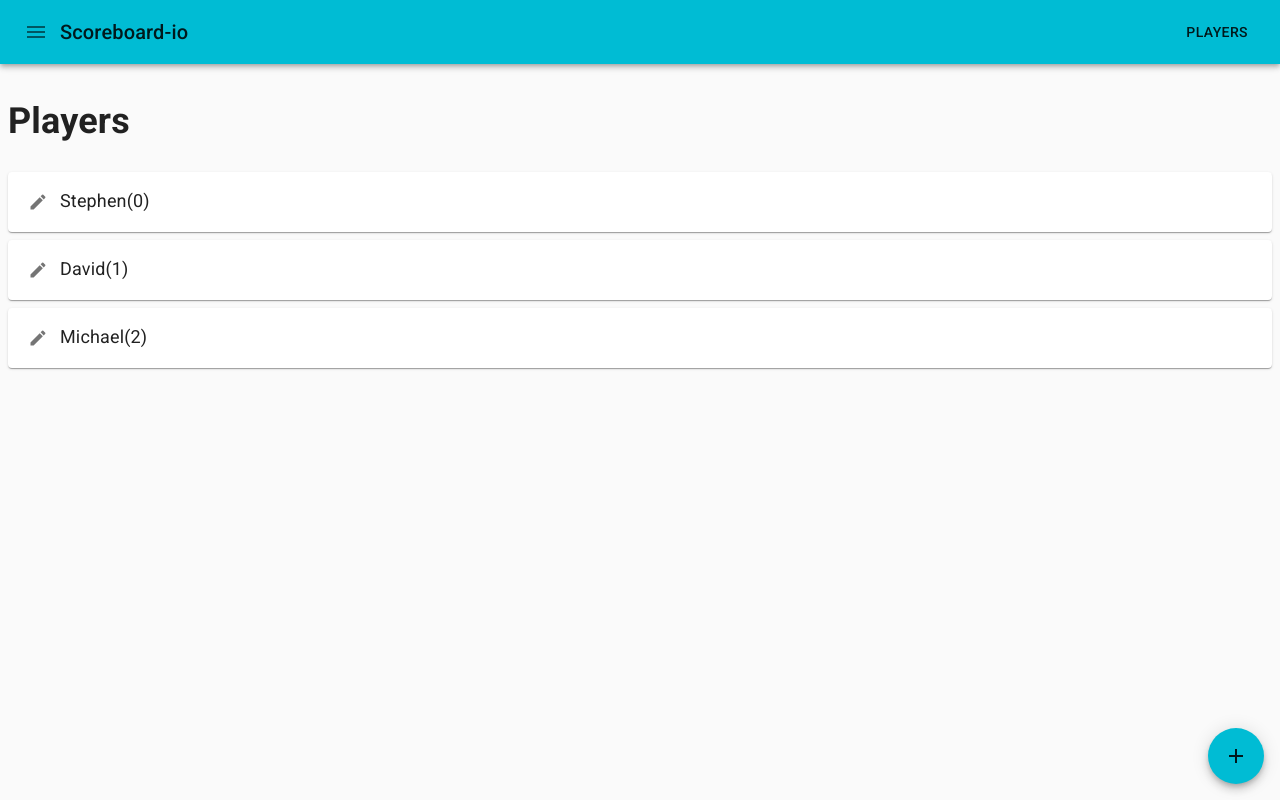
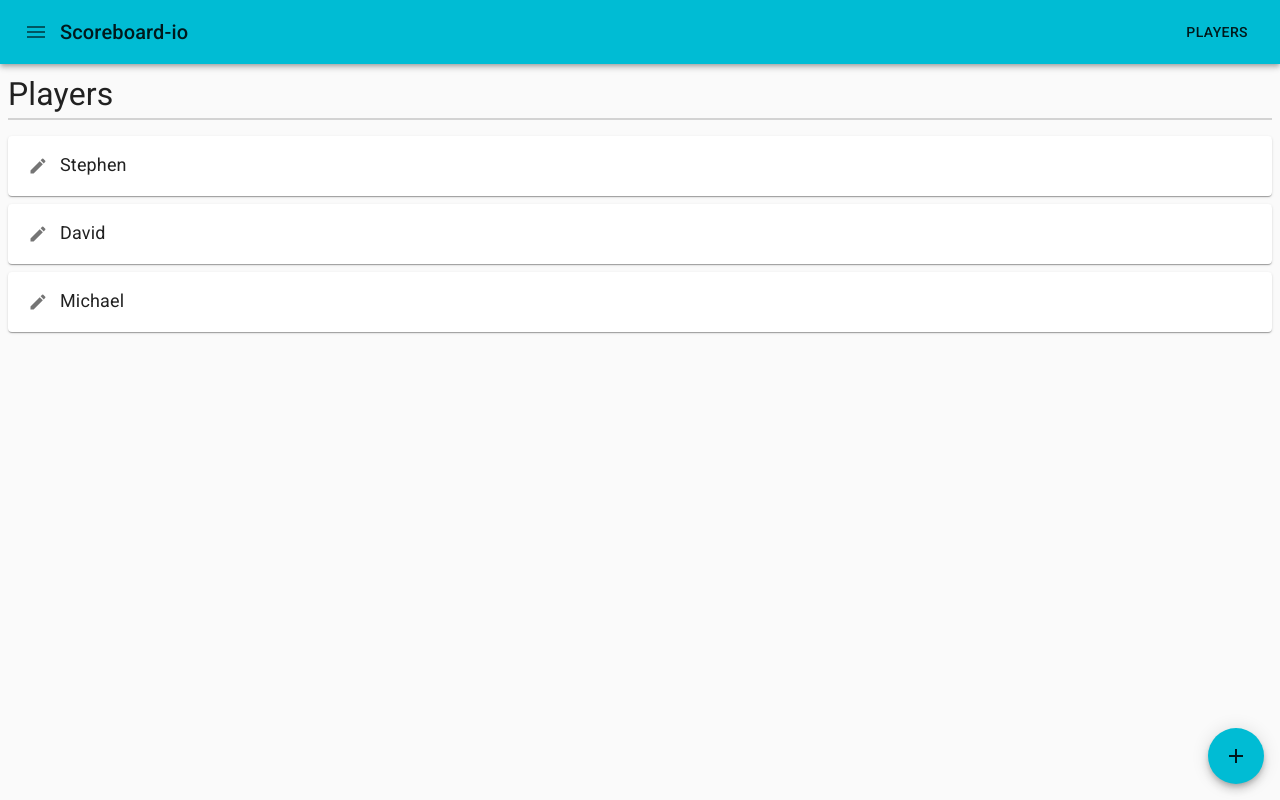
Before and after one commit to Zeragamba/scoreboard-io, a React (Create React App) app: page /players in a window 1280 px wide. Built offline with nearby package versions, Linux system fonts and the light colour scheme.

Commit message:
clean up player pages

```diff
--- /dev/null
+++ b/src/common/page-title.scss
@@ -0,0 +1,4 @@
+.page-title {
+  font-size: 32px;
+  border-bottom: 2px solid lightgrey;
+}
--- /dev/null
+++ b/src/common/page-title.tsx
@@ -0,0 +1,11 @@
+import React from 'react';
+
+import './page-title.scss';
+
+const PageTitle:React.FC = ({children}) => {
+  return (
+    <div className={'page-title'}>{children}</div>
+  );
+};
+
+export default PageTitle;
--- a/src/players/pages/edit-page.tsx
+++ b/src/players/pages/edit-page.tsx
@@ -1,9 +1,11 @@
+import {Card, CardContent, Grid} from '@material-ui/core';
 import React from 'react';
 import {useDispatch, useSelector} from 'react-redux';
 import {useParams} from 'react-router';
 
-import PlayerForm from '../components/player-form';
+import PageTitle from '../../common/page-title';
 import Player from '../player';
+import PlayerForm from '../player-form';
 import {UpdatePlayer} from '../player.actions';
 import PlayerSelectors from '../player.selectors';
 
@@ -19,10 +21,19 @@ const EditPage:React.FC = () => {
   }
 
   return (
-    <div>
-      Edit Page for {player.name}
-      <PlayerForm player={player} onSave={onFormSave} />
-    </div>
+    <Grid container spacing={2}>
+      <Grid item xs={12}>
+        <PageTitle>Edit {player.name}</PageTitle>
+      </Grid>
+
+      <Grid item xs={12}>
+        <Card>
+          <CardContent>
+            <PlayerForm player={player} onSave={onFormSave} />
+          </CardContent>
+        </Card>
+      </Grid>
+    </Grid>
   );
 };
 
--- a/src/players/pages/index-page.tsx
+++ b/src/players/pages/index-page/index.tsx
@@ -1,11 +1,12 @@
-import {Fab} from '@material-ui/core';
+import {Fab, Grid} from '@material-ui/core';
 import AddIcon from '@material-ui/icons/Add';
 import {push} from 'connected-react-router';
 import React from 'react';
 import {useDispatch, useSelector} from 'react-redux';
 
-import {RootState} from '../../store/root-reducer';
-import PlayersList from '../components/players-list';
+import PageTitle from '../../../common/page-title';
+import {RootState} from '../../../store/root-reducer';
+import PlayersList from './players-list';
 
 const IndexPage:React.FC = () => {
   const dispatch = useDispatch();
@@ -13,13 +14,19 @@ const IndexPage:React.FC = () => {
   const onAddButtonClick = () => dispatch(push('/players/new'));
 
   return (
-    <div>
-      <h1>Players</h1>
-      <PlayersList players={players} />
+    <Grid container spacing={2}>
+      <Grid item xs={12}>
+        <PageTitle>Players</PageTitle>
+      </Grid>
+
+      <Grid item xs={12}>
+        <PlayersList players={players} />
+      </Grid>
+
       <Fab color={'primary'} onClick={onAddButtonClick}>
         <AddIcon />
       </Fab>
-    </div>
+    </Grid>
   );
 };
 
--- a/src/players/components/players-list.scss
+++ b/src/players/pages/index-page/players-list.scss
@@ -1,7 +1,5 @@
 .players-list {
   .player {
-    margin-bottom: 8px;
-
     .name {
       padding: 8px;
     }
--- a/src/players/components/players-list.tsx
+++ b/src/players/pages/index-page/players-list.tsx
@@ -1,11 +1,11 @@
-import {IconButton, Paper} from '@material-ui/core';
+import {Grid, IconButton, Paper} from '@material-ui/core';
 import EditIcon from '@material-ui/icons/Edit';
 import {push} from 'connected-react-router';
 import React from 'react';
 import {useDispatch} from 'react-redux';
 
-import Player from '../player';
-import {PlayersState} from '../player.reducer';
+import Player from '../../player';
+import {PlayersState} from '../../player.reducer';
 
 import './players-list.scss';
 
@@ -15,11 +15,13 @@ interface PlayerListProps {
 
 const PlayersList:React.FC<PlayerListProps> = ({players}) => {
   return (
-    <div className={'players-list'}>
+    <Grid container spacing={1} className={'players-list'}>
       {players.map((player:Player) => (
-        <PlayerListItem player={player} key={player.id} />
+        <Grid item xs={12}>
+          <PlayerListItem player={player} key={player.id} />
+        </Grid>
       ))}
-    </div>
+    </Grid>
   );
 };
 
@@ -38,7 +40,6 @@ export const PlayerListItem:React.FC<PlayerListItemProps> = ({player}) => {
           <EditIcon fontSize={'small'} />
         </IconButton>
         {player.name}
-        ({player.id})
       </div>
     </Paper>
   );
--- a/src/players/pages/new-page.tsx
+++ b/src/players/pages/new-page.tsx
@@ -1,8 +1,10 @@
+import {Card, CardContent, Grid} from '@material-ui/core';
 import {push} from 'connected-react-router';
 import React from 'react';
 import {useDispatch} from 'react-redux';
 
-import PlayerForm from '../components/player-form';
+import PageTitle from '../../common/page-title';
+import PlayerForm from '../player-form';
 import Player from '../player';
 import {NewPlayer} from '../player.actions';
 
@@ -14,10 +16,19 @@ const NewPage:React.FC = () => {
   };
 
   return (
-    <div>
-      Add Player
-      <PlayerForm onSave={onFormSave} />
-    </div>
+    <Grid container spacing={2}>
+      <Grid item xs={12}>
+        <PageTitle>Add Player</PageTitle>
+      </Grid>
+
+      <Grid item xs={12}>
+        <Card>
+          <CardContent>
+            <PlayerForm onSave={onFormSave} />
+          </CardContent>
+        </Card>
+      </Grid>
+    </Grid>
   );
 };
 
--- a/src/players/components/player-form.tsx
+++ b/src/players/player-form.tsx
@@ -1,6 +1,6 @@
-import {TextField} from '@material-ui/core';
+import {Button, Grid, TextField} from '@material-ui/core';
 import React, {ChangeEvent, FormEvent, useState} from 'react';
-import Player, {NullPlayer} from '../player';
+import Player, {NullPlayer} from './player';
 
 interface PlayerFormProps {
   player?:Player;
@@ -22,7 +22,15 @@ const PlayerForm:React.FC<PlayerFormProps> = ({player = NullPlayer, onSave}) =>
 
   return (
     <form noValidate onSubmit={onFormSubmit}>
-      <TextField value={name} onChange={onNameChange} label={'Name'} />
+      <Grid container spacing={2}>
+        <Grid item xs={12}>
+          <TextField value={name} onChange={onNameChange} label={'Name'} fullWidth />
+        </Grid>
+
+        <Grid item xs={12}>
+          <Button variant={'contained'} onClick={onFormSubmit}>Save</Button>
+        </Grid>
+      </Grid>
     </form>
   );
 };
```
